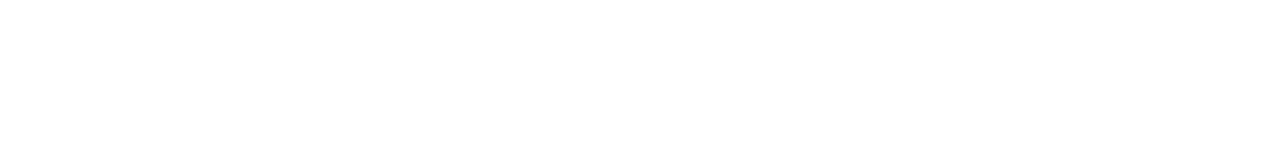
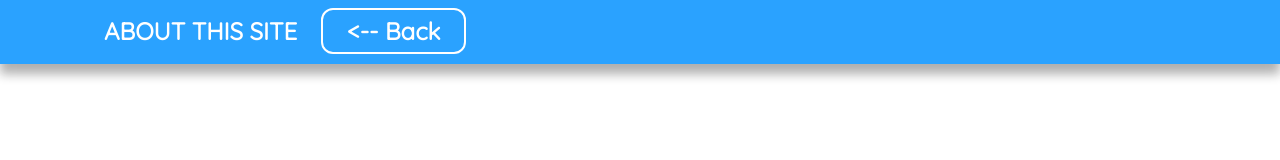
Before and after one commit to YOYITsM3M8/lris, a plain HTML site: page about.html in a window 1280 px wide. Drawn offline with Linux system fonts and the light colour scheme.

Commit message:
Update about.html

```diff
--- a/about.html
+++ b/about.html
@@ -5,5 +5,7 @@
 <title>ABOUT THIS SITE</title>
 </head>
 <body>
+  <nav>
+    <h1>ABOUT THIS SITE</h1><a href="./index.html"> &#60;-- Back</a>
 </body>
 </html>
```
